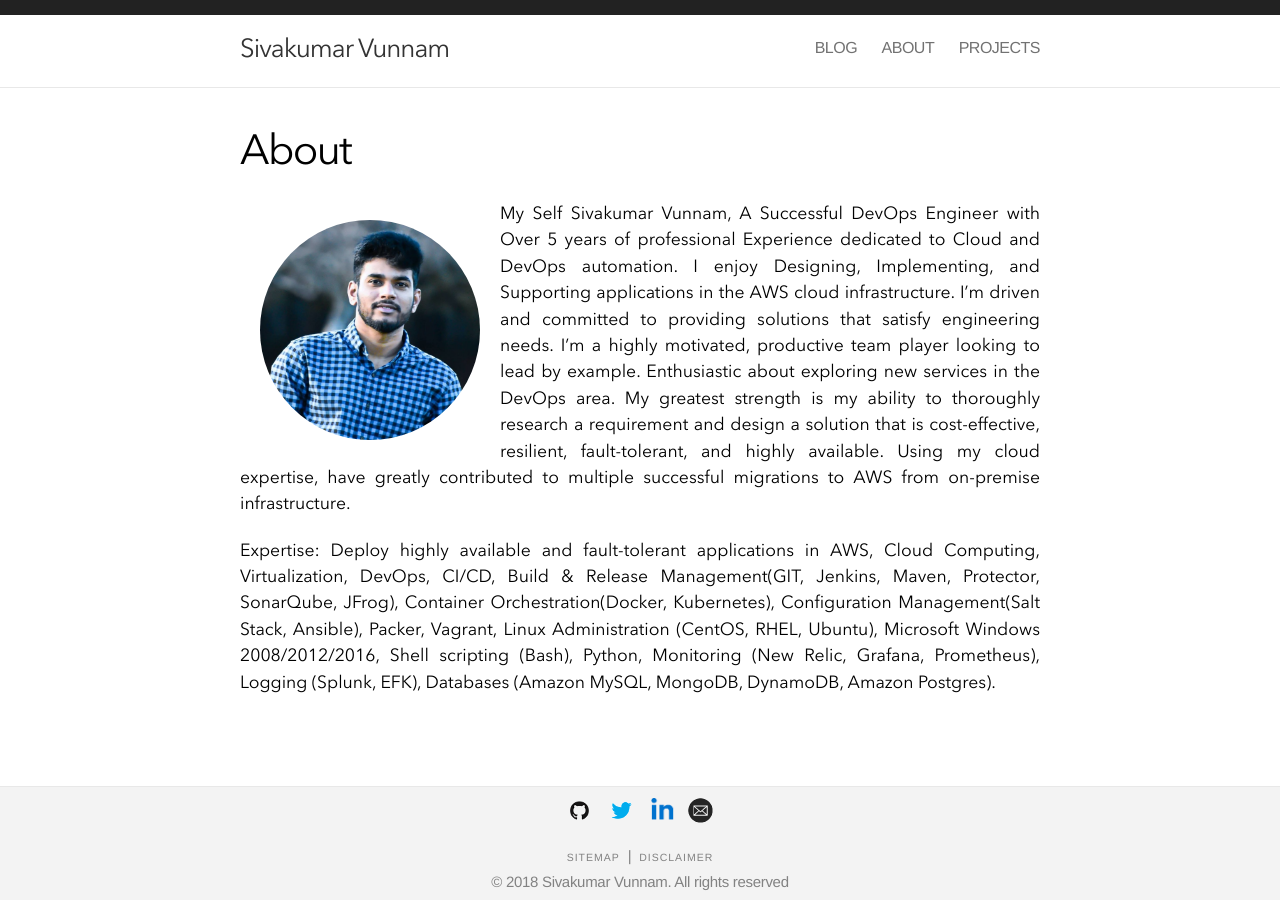
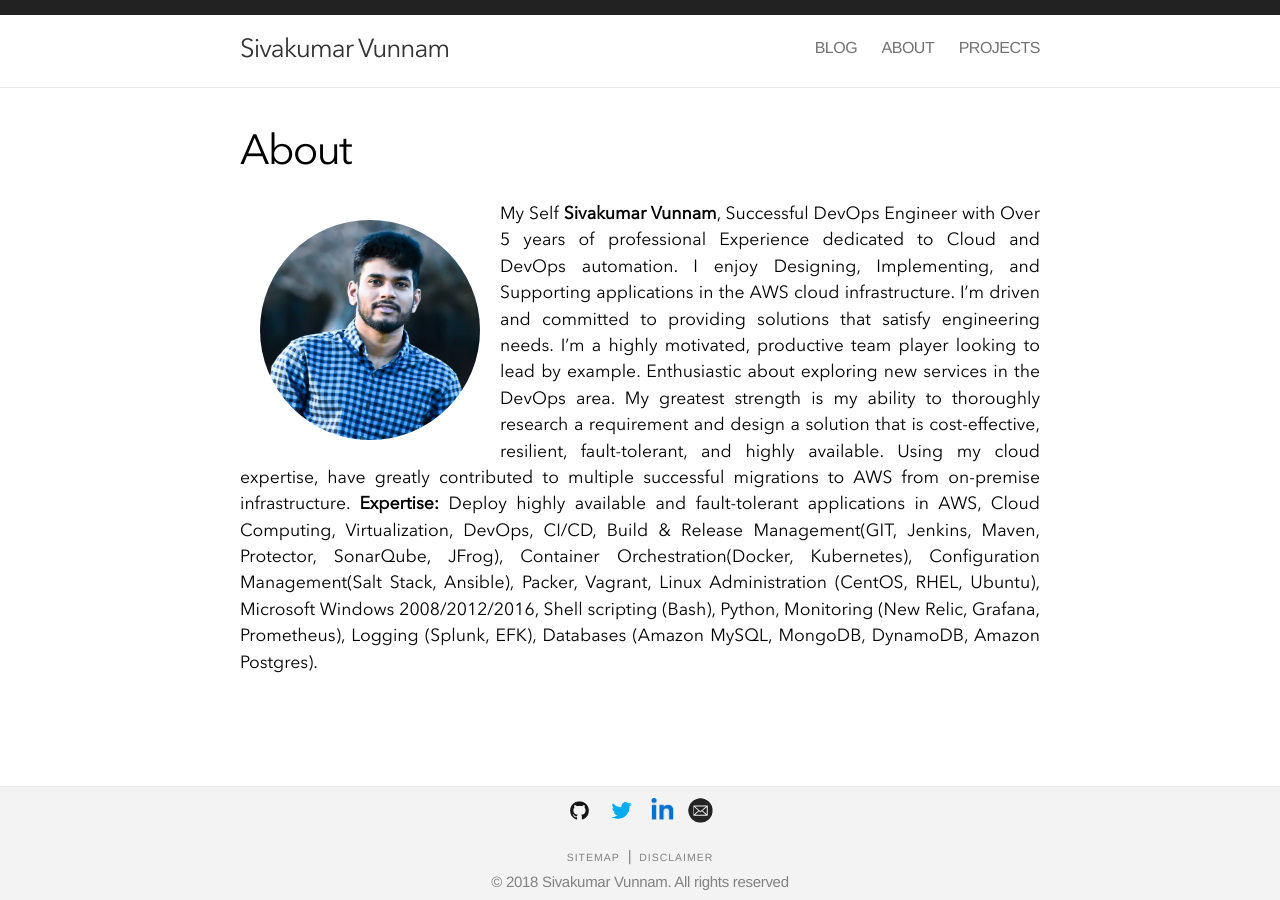
Before and after one commit to sivakumarvunnam/sivakumarvunnam.github.io, a Jekyll site: the page built from about.html, in a window 1280 px wide. Built offline with Jekyll 4.4.1, drawn with Linux system fonts in a browser that asks for light colours; nearby versions of some CDN libraries; some of the changed lines change nothing that is shown.

Commit message:
fixed typo

```diff
--- a/about.html
+++ b/about.html
@@ -9,10 +9,7 @@
   </header>
   <div id = "profile"></div>
   <p style="text-align:justify;">
-   My Self Sivakumar Vunnam, A Successful DevOps Engineer with Over 5 years of professional Experience dedicated to Cloud and DevOps automation. I enjoy Designing, Implementing, and Supporting applications in the AWS cloud infrastructure. I’m driven and committed to providing solutions that satisfy engineering needs. I’m a highly motivated, productive team player looking to lead by example. Enthusiastic about exploring new services in the DevOps area. My greatest strength is my ability to thoroughly research a requirement and design a solution that is cost-effective, resilient, fault-tolerant, and highly available. Using my cloud expertise, have greatly contributed to multiple successful migrations to AWS from on-premise infrastructure.
-  </p>
-<p style="text-align:justify;">
-Expertise: Deploy highly available and fault-tolerant applications in AWS, Cloud Computing, Virtualization, DevOps, CI/CD, Build & Release Management(GIT, Jenkins, Maven, Protector, SonarQube, JFrog), Container Orchestration(Docker, Kubernetes), Configuration Management(Salt Stack, Ansible), Packer, Vagrant, Linux Administration (CentOS, RHEL, Ubuntu), Microsoft Windows 2008/2012/2016, Shell scripting (Bash), Python, Monitoring (New Relic, Grafana, Prometheus), Logging (Splunk, EFK), Databases (Amazon MySQL, MongoDB, DynamoDB, Amazon Postgres).
+  My Self <b>Sivakumar Vunnam</b>, Successful DevOps Engineer with Over 5 years of professional Experience dedicated to Cloud and DevOps automation. I enjoy Designing, Implementing, and Supporting applications in the AWS cloud infrastructure. I’m driven and committed to providing solutions that satisfy engineering needs. I’m a highly motivated, productive team player looking to lead by example. Enthusiastic about exploring new services in the DevOps area. My greatest strength is my ability to thoroughly research a requirement and design a solution that is cost-effective, resilient, fault-tolerant, and highly available. Using my cloud expertise, have greatly contributed to multiple successful migrations to AWS from on-premise infrastructure. <b>Expertise:</b> Deploy highly available and fault-tolerant applications in AWS, Cloud Computing, Virtualization, DevOps, CI/CD, Build & Release Management(GIT, Jenkins, Maven, Protector, SonarQube, JFrog), Container Orchestration(Docker, Kubernetes), Configuration Management(Salt Stack, Ansible), Packer, Vagrant, Linux Administration (CentOS, RHEL, Ubuntu), Microsoft Windows 2008/2012/2016, Shell scripting (Bash), Python, Monitoring (New Relic, Grafana, Prometheus), Logging (Splunk, EFK), Databases (Amazon MySQL, MongoDB, DynamoDB, Amazon Postgres).
   </p>
 
 </div>
```
